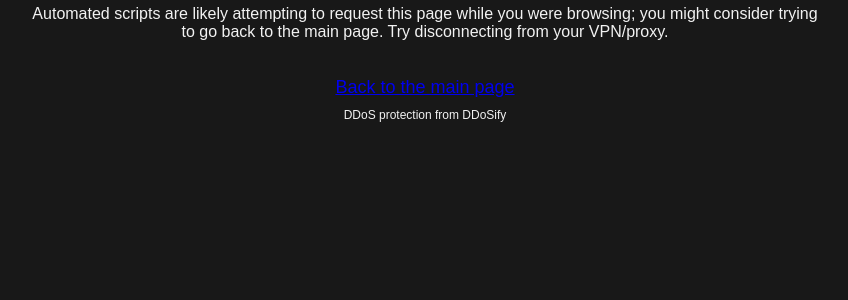
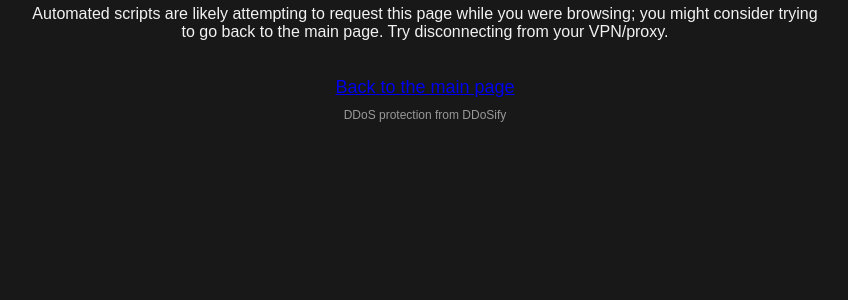
Before and after one commit to tn3w/flask_Captchaify, a Python web app: template templates/block.html in a window 1280 px wide. Shown: the part 431-731 px from the top of the page, without its empty margins (215-1063 px from the left). Run offline with Jinja, Linux system fonts and the light colour scheme; the template is opened without the code that fills it, so the values that code supplies are empty.

Commit message:
Update block.html

```diff
--- a/templates/block.html
+++ b/templates/block.html
@@ -41,11 +41,17 @@
                 max-width: 800px;
             }
 
-            .ddosify-text {
+            .ddosify-text, .ddosify-link {
                 font-size: 12px;
                 margin-top: 10px;
                 text-align: center;
                 font-weight: lighter;
+                color: #999;
+                text-decoration: none;
+            }
+
+            .ddosify-link:hover {
+                text-decoration: underline;
             }
 
             @media (prefers-color-scheme: dark) {
@@ -76,7 +82,7 @@
             <div class="main-link">
                 <a href="/">Back to the main page</a>
             </div>
-            <h1 class="ddosify-text">DDoS protection from DDoSify</h1>
+            <h1 class="ddosify-text" ntr="1">DDoS protection from <a class="ddosify-link" href="https://github.com/tn3w/flask_DDoSify" target="_blank">DDoSify</a></h1>
         </div>
     </body>
 </html>
```
